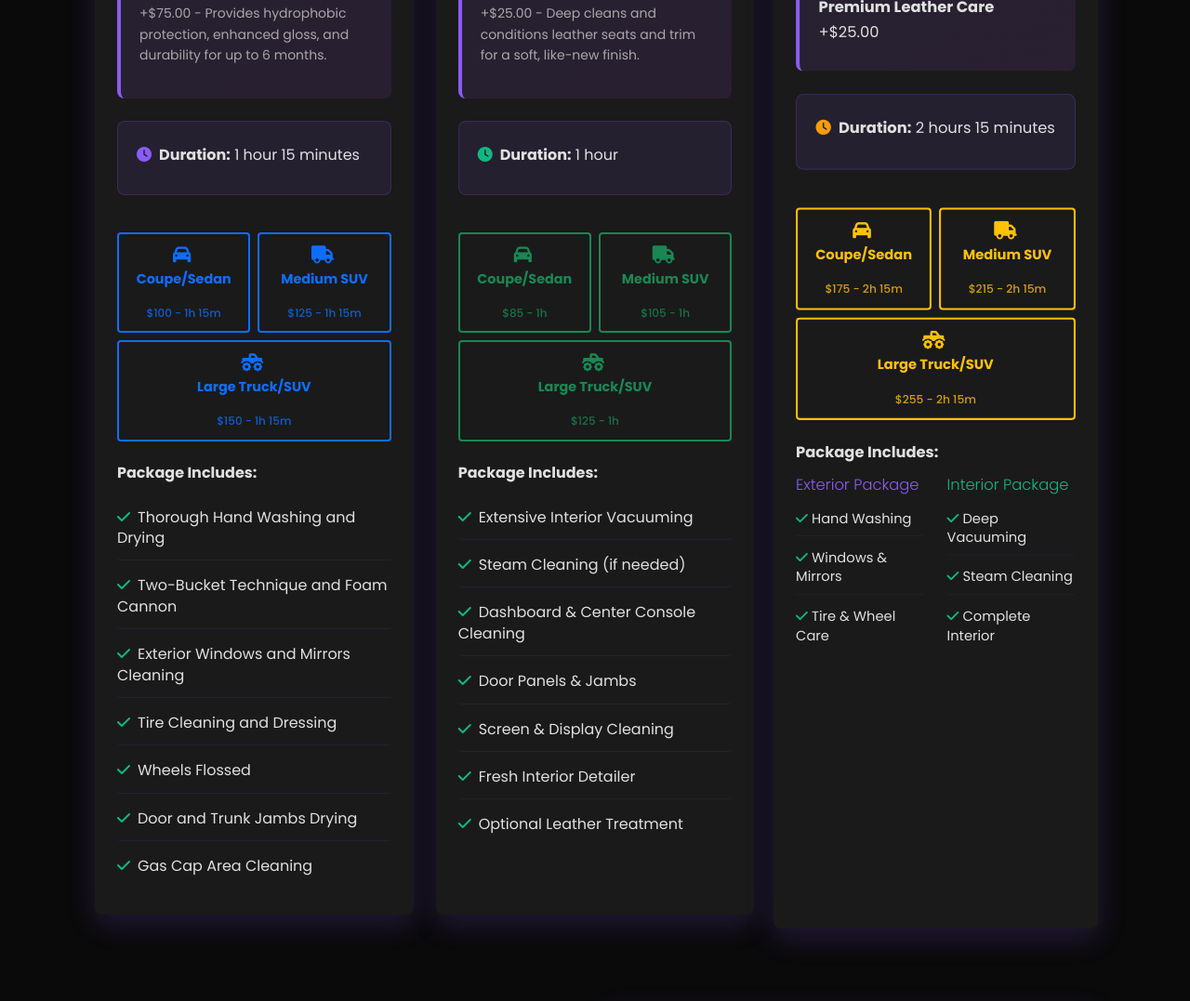
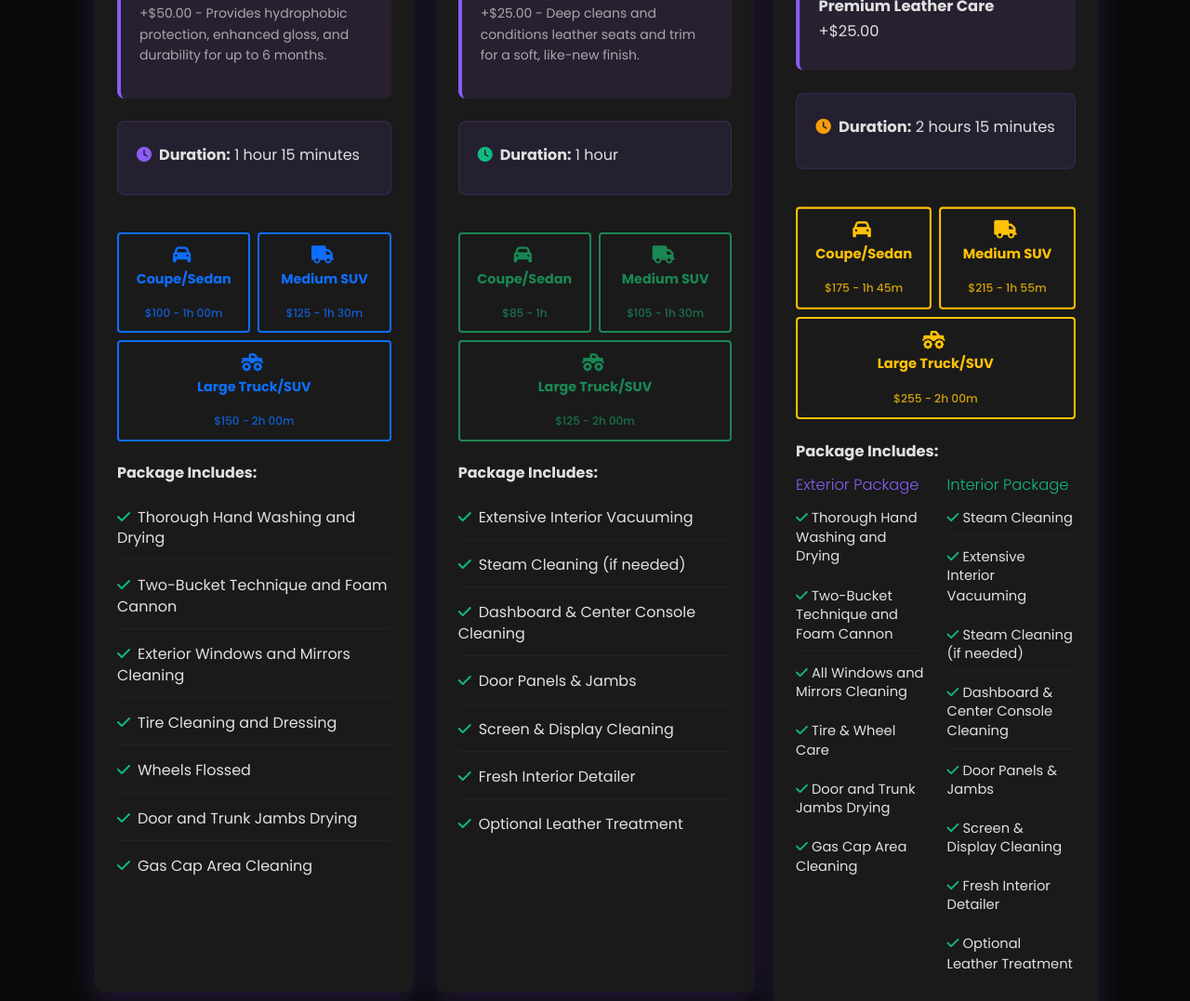
Before and after one commit to jordan240/detailing-website, a plain HTML site: page index.html in a window 1280 px wide. Shown: the part 1497-2574 px from the top of the page at 93% size. Drawn offline with nearby package versions, Linux system fonts and the light colour scheme.

Commit message:
Update index.html

```diff
--- a/index.html
+++ b/index.html
@@ -34,9 +34,6 @@
                         <a class="nav-link" href="#about">About</a>
                     </li>
                     <li class="nav-item">
-                        <a class="nav-link" href="gallery.html">Gallery</a>
-                    </li>
-                    <li class="nav-item">
                         <a class="nav-link" href="#contact">Contact</a>
                     </li>
                 </ul>
@@ -54,7 +51,7 @@
                             Professional Auto Detailing
                         </h1>
                         <p class="lead text-white mb-4">
-                            Experience the difference with our premium detailing services.
+                            Experience the difference with our simple but effective detailing services.
                             From basic washes to hybrid ceramic coatings, we show your vehicle real love to bring back that like new condition.
                         </p>
                         <div class="hero-features mb-4">
@@ -135,7 +132,7 @@
                                     Optional Add-On:
                                 </h6>
                                 <p class="mb-2"><strong>Griot's Garage Ceramic 3-in-1 Hybrid Coating</strong></p>
-                                <p class="text-muted small">+$75.00 - Provides hydrophobic protection, enhanced gloss, and durability for up to 6 months.</p>
+                                <p class="text-muted small">+$50.00 - Provides hydrophobic protection, enhanced gloss, and durability for up to 6 months.</p>
                             </div>
 
                             <div class="duration mb-4">
@@ -149,7 +146,7 @@
                                             <i class="fas fa-car me-1"></i>
                                             <div class="btn-text">
                                                 <strong>Coupe/Sedan</strong><br>
-                                                <small>$100 - 1h 15m</small>
+                                                <small>$100 - 1h 00m</small>
                                             </div>
                                         </button>
                                     </div>
@@ -158,7 +155,7 @@
                                             <i class="fas fa-truck me-1"></i>
                                             <div class="btn-text">
                                                 <strong>Medium SUV</strong><br>
-                                                <small>$125 - 1h 15m</small>
+                                                <small>$125 - 1h 30m</small>
                                             </div>
                                         </button>
                                     </div>
@@ -167,7 +164,7 @@
                                             <i class="fas fa-truck-monster me-1"></i>
                                             <div class="btn-text">
                                                 <strong>Large Truck/SUV</strong><br>
-                                                <small>$150 - 1h 15m</small>
+                                                <small>$150 - 2h 00m</small>
                                             </div>
                                         </button>
                                     </div>
@@ -248,7 +245,7 @@
                                             <i class="fas fa-truck me-1"></i>
                                             <div class="btn-text">
                                                 <strong>Medium SUV</strong><br>
-                                                <small>$105 - 1h</small>
+                                                <small>$105 - 1h 30m</small>
                                             </div>
                                         </button>
                                     </div>
@@ -257,7 +254,7 @@
                                             <i class="fas fa-truck-monster me-1"></i>
                                             <div class="btn-text">
                                                 <strong>Large Truck/SUV</strong><br>
-                                                <small>$125 - 1h</small>
+                                                <small>$125 - 2h 00m</small>
                                             </div>
                                         </button>
                                     </div>
@@ -316,7 +313,7 @@
                                     <i class="material-icons me-2" style="font-size: 18px;">add_circle</i>
                                     Optional Add-Ons:
                                 </h6>
-                                <p class="mb-2"><strong>Griot's Garage Ceramic Coating</strong> +$75.00</p>
+                                <p class="mb-2"><strong>Griot's Garage Ceramic Coating</strong> +$50.00</p>
                                 <p class="mb-2"><strong>Premium Leather Care</strong> +$25.00</p>
                             </div>
 
@@ -331,7 +328,7 @@
                                             <i class="fas fa-car me-1"></i>
                                             <div class="btn-text">
                                                 <strong>Coupe/Sedan</strong><br>
-                                                <small>$175 - 2h 15m</small>
+                                                <small>$175 - 1h 45m</small>
                                             </div>
                                         </button>
                                     </div>
@@ -340,7 +337,7 @@
                                             <i class="fas fa-truck me-1"></i>
                                             <div class="btn-text">
                                                 <strong>Medium SUV</strong><br>
-                                                <small>$215 - 2h 15m</small>
+                                                <small>$215 - 1h 55m</small>
                                             </div>
                                         </button>
                                     </div>
@@ -349,7 +346,7 @@
                                             <i class="fas fa-truck-monster me-1"></i>
                                             <div class="btn-text">
                                                 <strong>Large Truck/SUV</strong><br>
-                                                <small>$255 - 2h 15m</small>
+                                                <small>$255 - 2h 00m</small>
                                             </div>
                                         </button>
                                     </div>
@@ -361,17 +358,25 @@
                                 <div class="col-6">
                                     <h6 class="text-primary">Exterior Package</h6>
                                     <ul class="list-unstyled small">
-                                        <li><i class="fas fa-check text-success me-1"></i>Hand Washing</li>
-                                        <li><i class="fas fa-check text-success me-1"></i>Windows & Mirrors</li>
-                                        <li><i class="fas fa-check text-success me-1"></i>Tire & Wheel Care</li>
+                                         <li><i class="fas fa-check text-success me-1"></i>Thorough Hand Washing and Drying</li>
+                                         <li><i class="fas fa-check text-success me-1"></i>Two-Bucket Technique and Foam Cannon</li>
+                                         <li><i class="fas fa-check text-success me-1"></i>All Windows and Mirrors Cleaning</li>
+                                         <li><i class="fas fa-check text-success me-1"></i>Tire & Wheel Care</li>
+                                         <li><i class="fas fa-check text-success me-1"></i>Door and Trunk Jambs Drying</li>
+                                         <li><i class="fas fa-check text-success me-1"></i>Gas Cap Area Cleaning</li>
                                     </ul>
                                 </div>
                                 <div class="col-6">
                                     <h6 class="text-success">Interior Package</h6>
                                     <ul class="list-unstyled small">
-                                        <li><i class="fas fa-check text-success me-1"></i>Deep Vacuuming</li>
-                                        <li><i class="fas fa-check text-success me-1"></i>Steam Cleaning</li>
-                                        <li><i class="fas fa-check text-success me-1"></i>Complete Interior</li>
+                                         <li><i class="fas fa-check text-success me-1"></i>Steam Cleaning</li>
+                                         <li><i class="fas fa-check text-success me-1"></i>Extensive Interior Vacuuming</li>
+                                         <li><i class="fas fa-check text-success me-1"></i>Steam Cleaning (if needed)</li>
+                                         <li><i class="fas fa-check text-success me-1"></i>Dashboard & Center Console Cleaning</li>
+                                         <li><i class="fas fa-check text-success me-1"></i>Door Panels & Jambs</li>
+                                         <li><i class="fas fa-check text-success me-1"></i>Screen & Display Cleaning</li>
+                                         <li><i class="fas fa-check text-success me-1"></i>Fresh Interior Detailer</li>
+                                         <li><i class="fas fa-check text-success me-1"></i>Optional Leather Treatment</li>
                                     </ul>
                                 </div>
                             </div>
@@ -388,7 +393,7 @@
             <div class="row align-items-center">
                 <div class="col-lg-6">
                     <h2 class="display-5 fw-bold mb-4">Why Choose Eau Auto Spa?</h2>
-                    <p class="lead mb-4">We're passionate about bringing your vehicle back to its showroom glory with attention to every detail.</p>
+                    <p class="lead mb-4">We're passionate about bringing your vehicle back to its former glory with attention to every detail.</p>
                     <div class="row g-3">
                         <div class="col-6">
                             <div class="d-flex align-items-center">
@@ -460,21 +465,21 @@
                                     <div class="contact-item">
                                         <i class="fas fa-envelope text-primary fa-3x mb-3"></i>
                                         <h5 class="fw-bold mb-2">Email</h5>
-                                        <p class="text-muted mb-0">jordan@nichedetailing.me</p>
+                                        <p class="text-muted mb-0">jordanm@bluearchersystems.com</p>
                                     </div>
                                 </div>
                                 <div class="col-md-6 mb-4">
                                     <div class="contact-item">
                                         <i class="fab fa-instagram text-primary fa-3x mb-3"></i>
                                         <h5 class="fw-bold mb-2">Our Instagram</h5>
-                                        <p class="text-muted mb-0">@niche.detailing</p>
+                                        <p class="text-muted mb-0">@eauautospa</p>
                                     </div>
                                 </div>
                                 <div class="col-md-6 mb-4">
                                     <div class="contact-item">
                                         <i class="fas fa-map-marker-alt text-primary fa-3x mb-3"></i>
                                         <h5 class="fw-bold mb-2">Our Location</h5>
-                                        <p class="text-muted mb-0">Mobile Service / Austin, TX</p>
+                                        <p class="text-muted mb-0">Mobile Service / Austin, TX   All Surrounding Areas</p>
                                     </div>
                                 </div>
                             </div>
@@ -506,19 +511,19 @@
             // Package data with times and prices
             const packageData = {
                 exterior: {
-                    coupe: { price: 100, time: '1h 15m', name: 'Exterior Only - Coupe/Sedan' },
-                    medium: { price: 125, time: '1h 15m', name: 'Exterior Only - Medium SUV' },
-                    large: { price: 150, time: '1h 15m', name: 'Exterior Only - Large Truck/SUV' }
+                    coupe: { price: 100, time: '1h 00m', name: 'Exterior Only - Coupe/Sedan' },
+                    medium: { price: 125, time: '1h 30m', name: 'Exterior Only - Medium SUV' },
+                    large: { price: 150, time: '2h 00m', name: 'Exterior Only - Large Truck/SUV' }
                 },
                 interior: {
                     coupe: { price: 85, time: '1h', name: 'Interior Only - Coupe/Sedan' },
-                    medium: { price: 105, time: '1h', name: 'Interior Only - Medium SUV' },
-                    large: { price: 125, time: '1h', name: 'Interior Only - Large Truck/SUV' }
+                    medium: { price: 105, time: '1h 30m', name: 'Interior Only - Medium SUV' },
+                    large: { price: 125, time: '2h 00m', name: 'Interior Only - Large Truck/SUV' }
                 },
                 full: {
-                    coupe: { price: 175, time: '2h 15m', name: 'Full Package - Coupe/Sedan' },
-                    medium: { price: 215, time: '2h 15m', name: 'Full Package - Medium SUV' },
-                    large: { price: 255, time: '2h 15m', name: 'Full Package - Large Truck/SUV' }
+                    coupe: { price: 175, time: '1h 45m', name: 'Full Package - Coupe/Sedan' },
+                    medium: { price: 215, time: '1h 55m', name: 'Full Package - Medium SUV' },
+                    large: { price: 255, time: '2h 00m', name: 'Full Package - Large Truck/SUV' }
                 }
             };
 
@@ -569,9 +574,6 @@
                                         <a href="tel:5128278071" class="btn btn-primary btn-lg me-2">
                                             <i class="fas fa-phone me-2"></i>Call Now
                                         </a>
-                                        <a href="https://wa.me/15128278071?text=Hi! I'm interested in the ${packageInfo.name} package for $${packageInfo.price}. Can you tell me more?" class="btn btn-success btn-lg" target="_blank">
-                                            <i class="fab fa-whatsapp me-2"></i>WhatsApp
-                                        </a>
                                     </div>
 
                                     <div class="mt-3">
```
